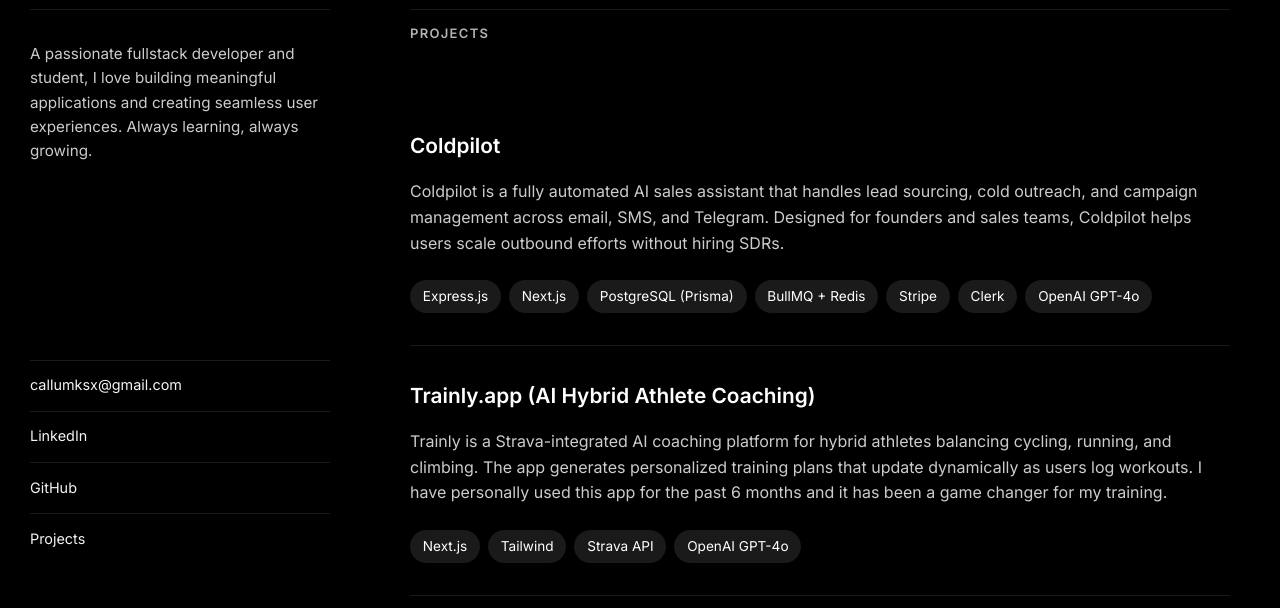
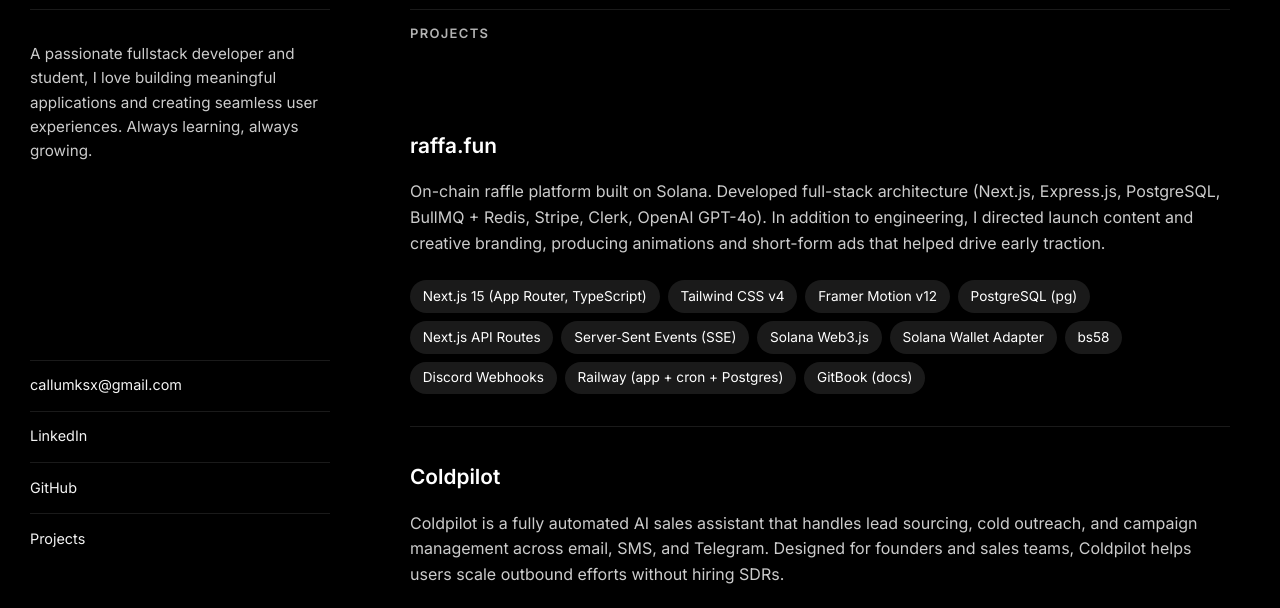
Before and after one commit to callumks/portfolio, a plain HTML site: page projects.html in a window 1280 px wide. Shown: the part 181-789 px from the top of the page. Drawn offline with Linux system fonts and the light colour scheme.

Commit message:
Update projects page

```diff
--- a/projects.html
+++ b/projects.html
@@ -68,6 +68,37 @@
         <section class="section projects">
           <h3 class="section-title">Projects</h3>
           <div class="projects-grid">
+            <div class="project-card">
+              <div class="project-content">
+                <h3>
+                  <a href="https://www.raffa.fun" class="project-title"
+                    >raffa.fun</a
+                  >
+                </h3>
+                <p>
+                  On-chain raffle platform built on Solana. Developed full-stack
+                  architecture (Next.js, Express.js, PostgreSQL, BullMQ + Redis,
+                  Stripe, Clerk, OpenAI GPT-4o). In addition to engineering, I
+                  directed launch content and creative branding, producing
+                  animations and short-form ads that helped drive early
+                  traction.
+                </p>
+                <div class="project-tech">
+                  <span>Next.js 15 (App Router, TypeScript)</span>
+                  <span>Tailwind CSS v4</span>
+                  <span>Framer Motion v12</span>
+                  <span>PostgreSQL (pg)</span>
+                  <span>Next.js API Routes</span>
+                  <span>Server‑Sent Events (SSE)</span>
+                  <span>Solana Web3.js</span>
+                  <span>Solana Wallet Adapter</span>
+                  <span>bs58</span>
+                  <span>Discord Webhooks</span>
+                  <span>Railway (app + cron + Postgres)</span>
+                  <span>GitBook (docs)</span>
+                </div>
+              </div>
+            </div>
             <div class="project-card">
               <div class="project-content">
                 <h3>
```
